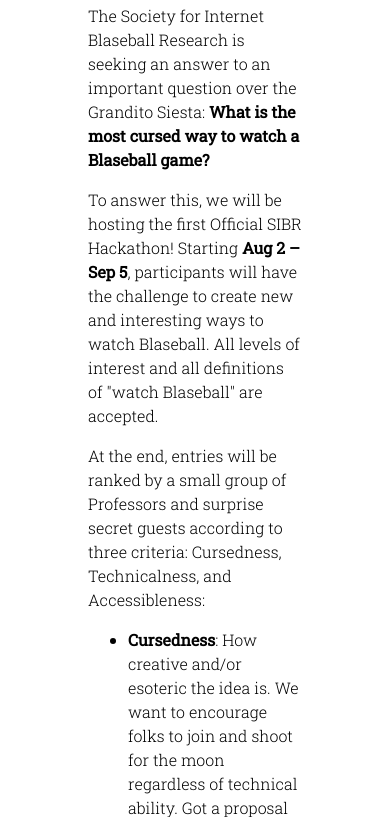
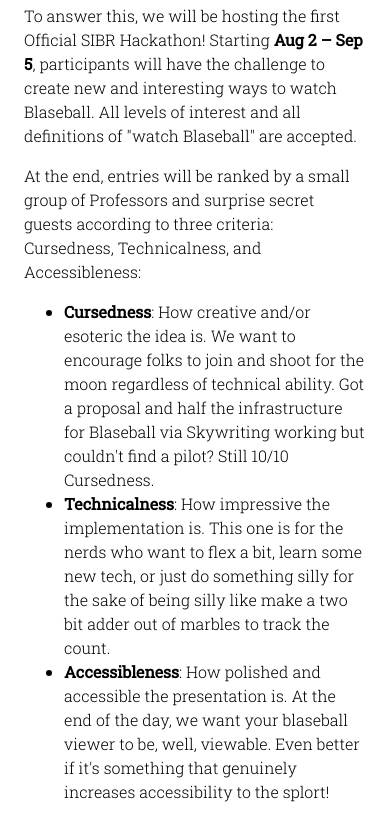
Before and after one commit to Society-for-Internet-Blaseball-Research/hackathon.sibr.dev, a plain HTML site: page index.html in a window 390 px wide. Shown: the part 484-1301 px from the top of the page. Drawn offline with Linux system fonts and the light colour scheme.

Commit message:
mobile display

```diff
--- a/index.html
+++ b/index.html
@@ -15,6 +15,7 @@
     html {
         line-height: 1.5em;
     }
+
     #optout {
         font-size: small;
         font-style: italic;
@@ -40,6 +41,11 @@
         padding: 5em;
         font-family: 'Roboto Slab', sans-serif;
         font-weight: 300;
+    }
+    @media (max-width: 30em) {
+        .mainBody {
+            padding: 1em;
+        }
     }
 
     pre {
```
